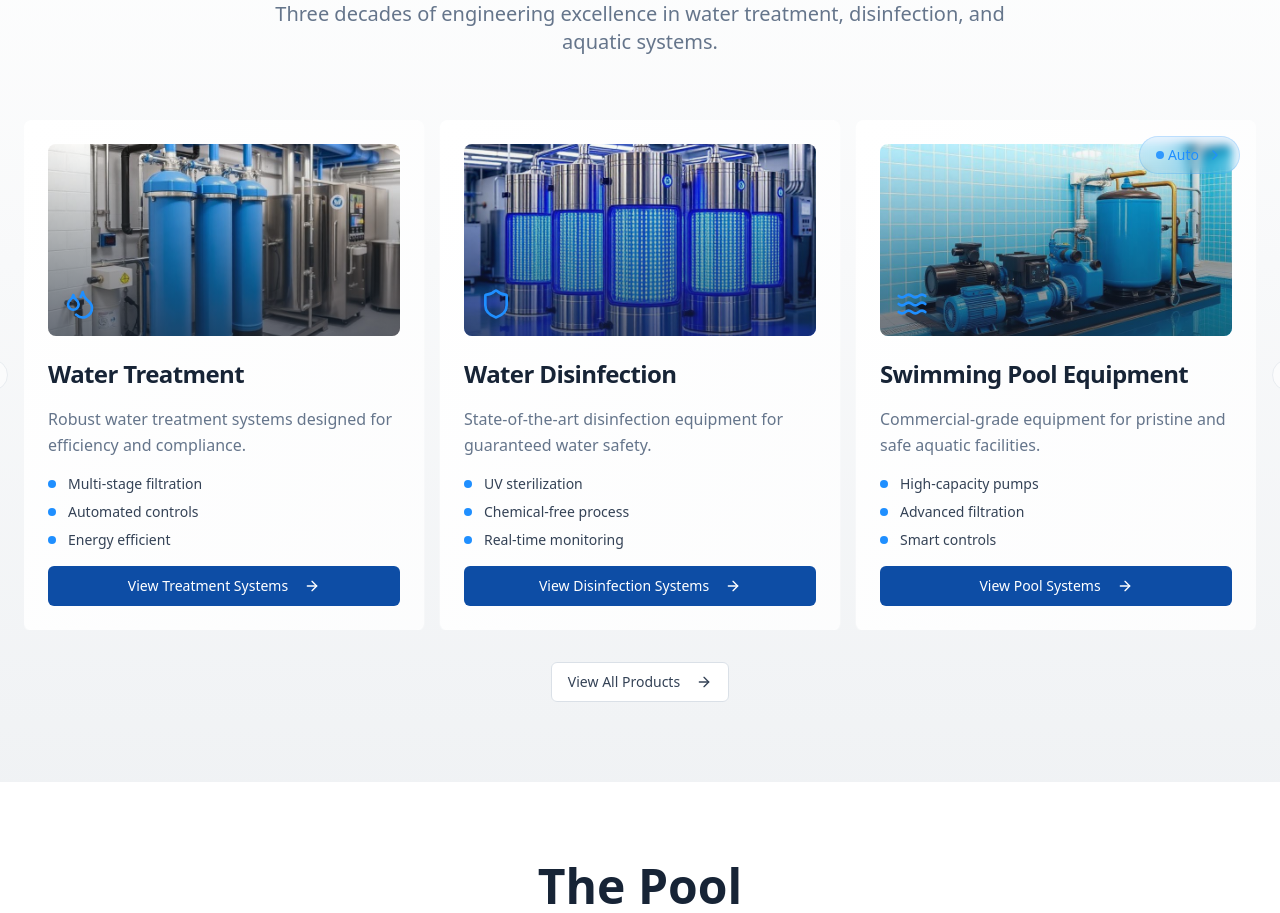
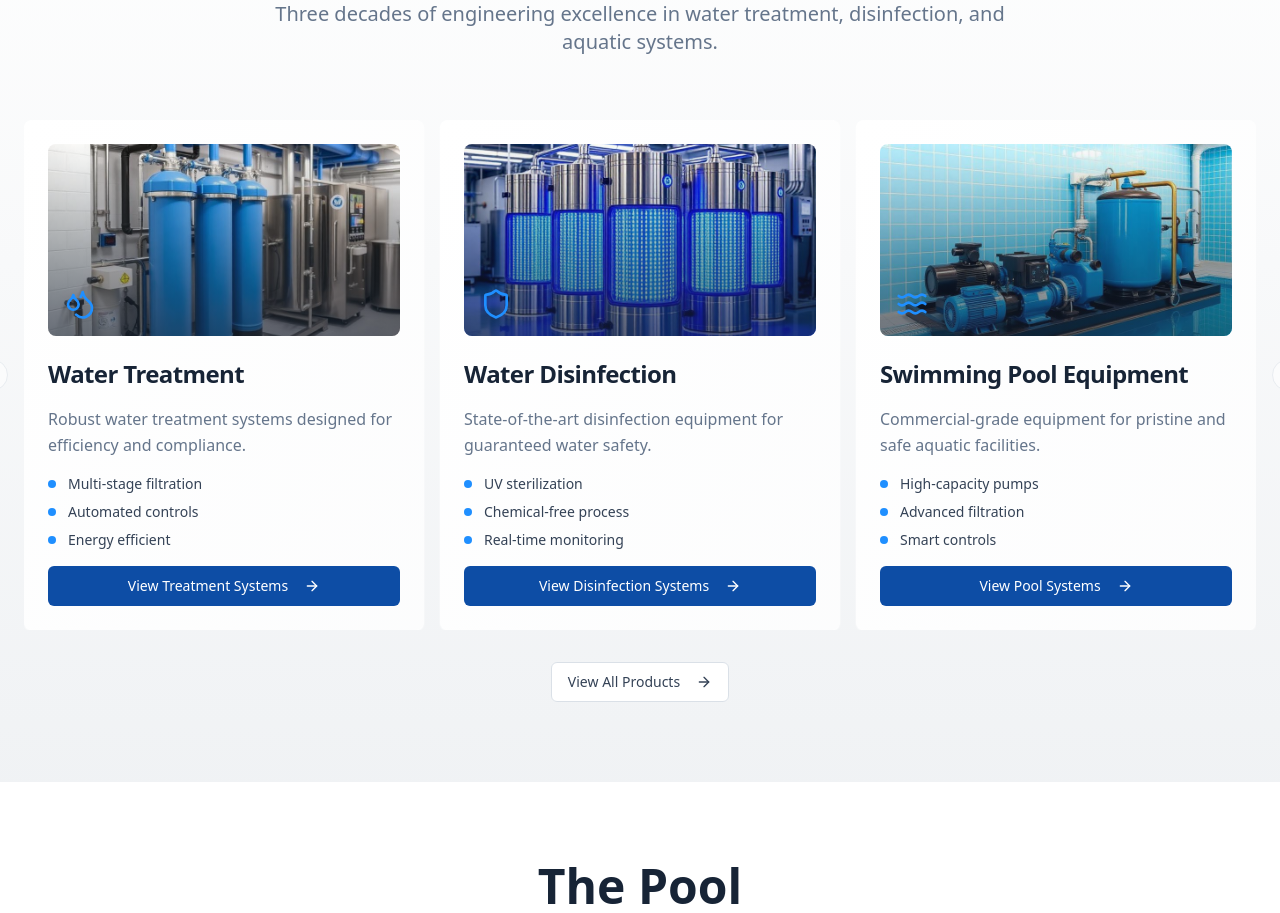
Before and after one commit to AhmadOttoman/dosita-water-solutions, a React (Vite) app: page / in a window 1280 px wide. Shown: the part 1000-1913 px from the top of the page. Built offline with nearby package versions, Linux system fonts and the light colour scheme.

Commit message:
Remove carousel auto-play and arrows
Remove the auto-play functionality and directional arrows from the product carousel as requested.

```diff
--- a/src/components/ProductsSection.tsx
+++ b/src/components/ProductsSection.tsx
@@ -4,7 +4,7 @@ import { Carousel, CarouselContent, CarouselItem, CarouselNext, CarouselPrevious
 import treatmentSystems from "@/assets/treatment-systems.jpg";
 import disinfectionSystems from "@/assets/disinfection-systems.jpg";
 import poolEquipment from "@/assets/pool-equipment.jpg";
-import { ArrowRight, Droplets, Shield, Waves, ChevronRight } from "lucide-react";
+import { ArrowRight, Droplets, Shield, Waves } from "lucide-react";
 import { useEffect, useState } from "react";
 
 const ProductsSection = () => {
@@ -69,17 +69,6 @@ const ProductsSection = () => {
         </div>
 
         <div className="relative">
-          {/* Beautiful directional arrow indicator */}
-          {isPlaying && (
-            <div className="absolute top-4 right-4 z-10 flex items-center space-x-2 bg-primary/10 backdrop-blur-sm rounded-full px-4 py-2 border border-primary/20">
-              <div className="flex items-center space-x-1">
-                <div className="w-2 h-2 bg-primary rounded-full animate-pulse"></div>
-                <span className="text-sm font-medium text-primary">Auto</span>
-              </div>
-              <ChevronRight className="h-4 w-4 text-primary animate-pulse" />
-            </div>
-          )}
-
           <Carousel
             opts={{
               align: "start",
```
